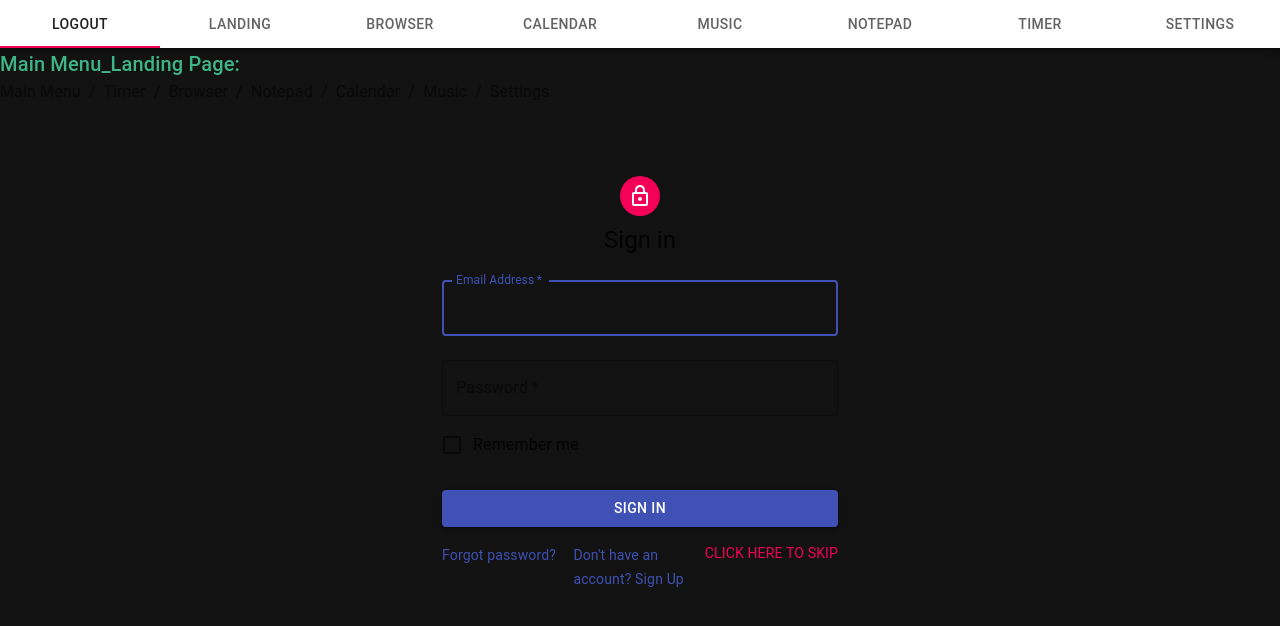
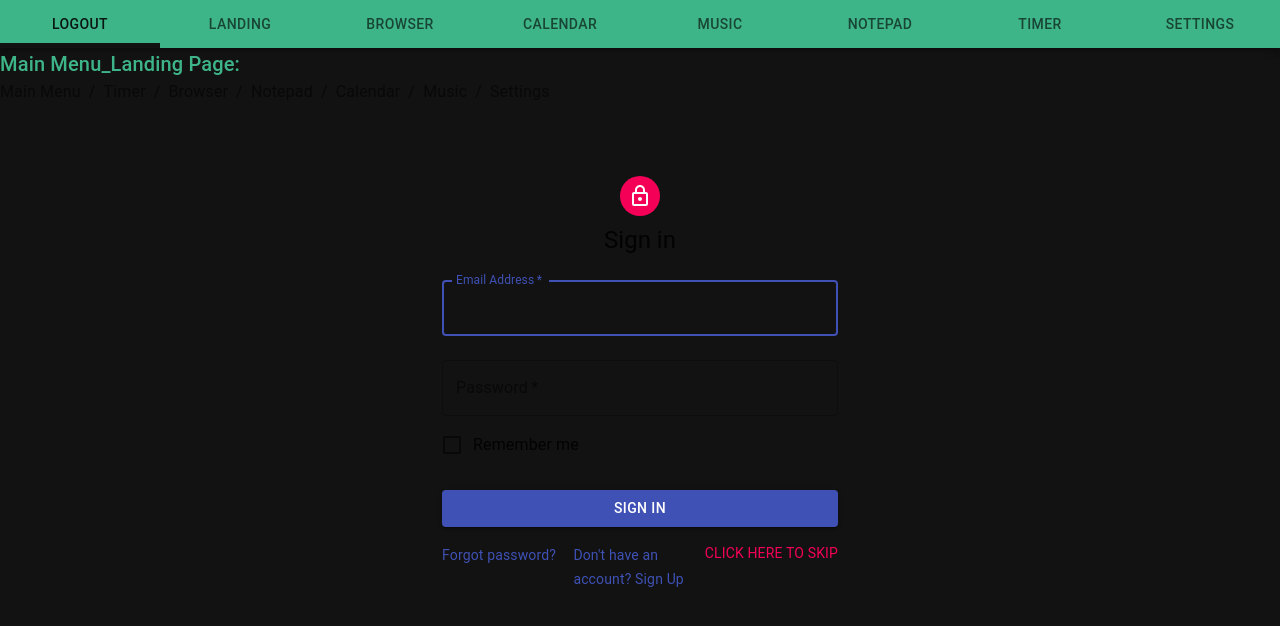
Before and after one commit to Estia-Productivity-Studying/Estia-Productivity-App, a React (Create React App) app: page / in a window 1280 px wide. Shown: the top 626 px of the page. Built offline with nearby package versions, Linux system fonts and the light colour scheme.

Commit message:
Update App.js
Styling tabs.

```diff
--- a/src/App.js
+++ b/src/App.js
@@ -1,33 +1,39 @@
-import React from 'react';
-import { makeStyles } from '@material-ui/core/styles';
+import React from "react";
+import { makeStyles } from "@material-ui/core/styles";
 import { createStyles } from "@material-ui/core/styles";
-import AppBar from '@material-ui/core/AppBar';
-import Tabs from '@material-ui/core/Tabs';
-import Tab from '@material-ui/core/Tab';
-import Typography from '@material-ui/core/Typography';
-import { useMemo } from 'react';
+import AppBar from "@material-ui/core/AppBar";
+import Tabs from "@material-ui/core/Tabs";
+import Tab from "@material-ui/core/Tab";
+import Typography from "@material-ui/core/Typography";
+import { useMemo } from "react";
 
-import LoginPage from './components/loginpage';
-import LandingPage from './components/landingpage';
-import BrowserPage from './components/browser';
-import CalendarPage from './components/calendar';
-import MusicPage from './components/music';
-import NotepadPage from './components/notepad';
-import SettingsPage from './components/settings';
-import TimerPage from './components/timer';
+import LoginPage from "./components/loginpage";
+import LandingPage from "./components/landingpage";
+import BrowserPage from "./components/browser";
+import CalendarPage from "./components/calendar";
+import MusicPage from "./components/music";
+import NotepadPage from "./components/notepad";
+import SettingsPage from "./components/settings";
+import TimerPage from "./components/timer";
 
-const useStyles = makeStyles({
+const useStyles = makeStyles((theme) => ({
+  indicator: {
+    backgroundColor: "#121212",
+    height: "5px",
+  },
+  tabsWrapper: {
+    background: "#3eb489",
+  },
+}));
+
+const useTabContainerStyles = makeStyles((theme) =>
+  createStyles({
     root: {
-  },
-});
-
-const useTabContainerStyles = makeStyles((theme) =>  createStyles({
-  root: {
-    padding: 8 * 3
+      padding: 8 * 3,
     },
     tabcontainerInActive: {
-    display: "none"
-  }
+      display: "none",
+    },
   })
 );
 
@@ -38,9 +44,12 @@ function TabContainer(props) {
     <Typography
       id={props.id.toString()}
       component="div"
-      className={(styles.root, {
-        [styles.tabcontainerInActive]: !props.active
-      })}
+      className={
+        (styles.root,
+        {
+          [styles.tabcontainerInActive]: !props.active,
+        })
+      }
     >
       {props.children}
     </Typography>
@@ -48,17 +57,24 @@ function TabContainer(props) {
 }
 
 export default function SimpleTabs() {
-  const classes = useStyles({});
+  const classes = useStyles();
   const [selectedTab, setSelectedTab] = React.useState(0);
 
-  function handleChange(event, newValue) {
-    setSelectedTab(newValue);
+  function handleChange(event, newSelectedTab) {
+    setSelectedTab(newSelectedTab);
   }
 
   return (
     <div className={classes.root}>
       <AppBar position="static" color="inherit">
-      <Tabs value={selectedTab} onChange={handleChange}>
+        <Tabs
+          value={selectedTab}
+          onChange={handleChange}
+          className={classes.tabsWrapper}
+          classes={{
+            indicator: classes.indicator,
+          }}
+        >
           <Tab label="Logout" />
           <Tab label="Landing" />
           <Tab label="Browser" />
@@ -71,28 +87,28 @@ return (
       </AppBar>
 
       <TabContainer id={0} active={selectedTab === 0}>
-      <LoginPage/>
+        <LoginPage />
       </TabContainer>
       <TabContainer id={0} active={selectedTab === 1}>
-      <LandingPage/>
+        <LandingPage />
       </TabContainer>
       <TabContainer id={1} active={selectedTab === 2}>
-      <BrowserPage/>
+        <BrowserPage />
       </TabContainer>
       <TabContainer id={2} active={selectedTab === 3}>
-      <CalendarPage/>
+        <CalendarPage />
       </TabContainer>
       <TabContainer id={3} active={selectedTab === 4}>
-      <MusicPage/>
+        <MusicPage />
       </TabContainer>
       <TabContainer id={3} active={selectedTab === 5}>
-      <NotepadPage/>
+        <NotepadPage />
       </TabContainer>
       <TabContainer id={4} active={selectedTab === 6}>
-      <TimerPage/>
+        <TimerPage />
       </TabContainer>
       <TabContainer id={5} active={selectedTab === 7}>
-      <SettingsPage/>
+        <SettingsPage />
       </TabContainer>
     </div>
   );
```
Lines whose indentation alone changed are shown as unchanged.
